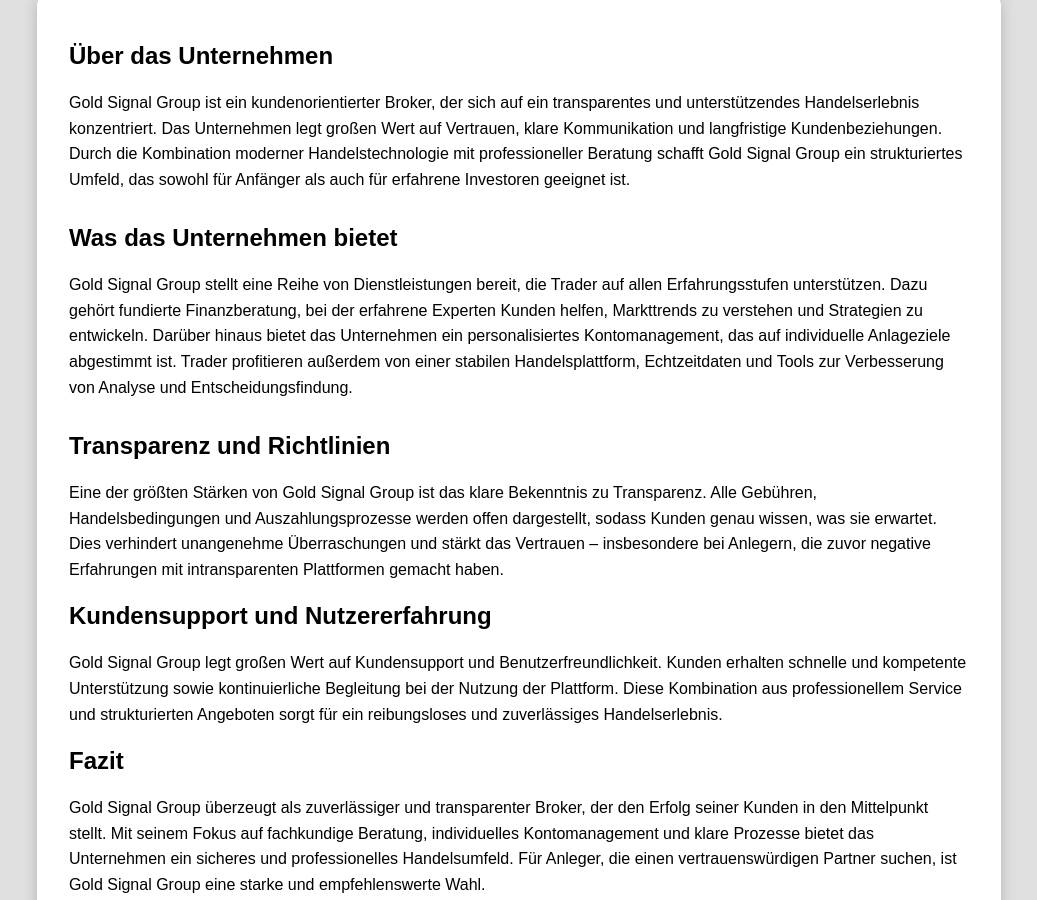
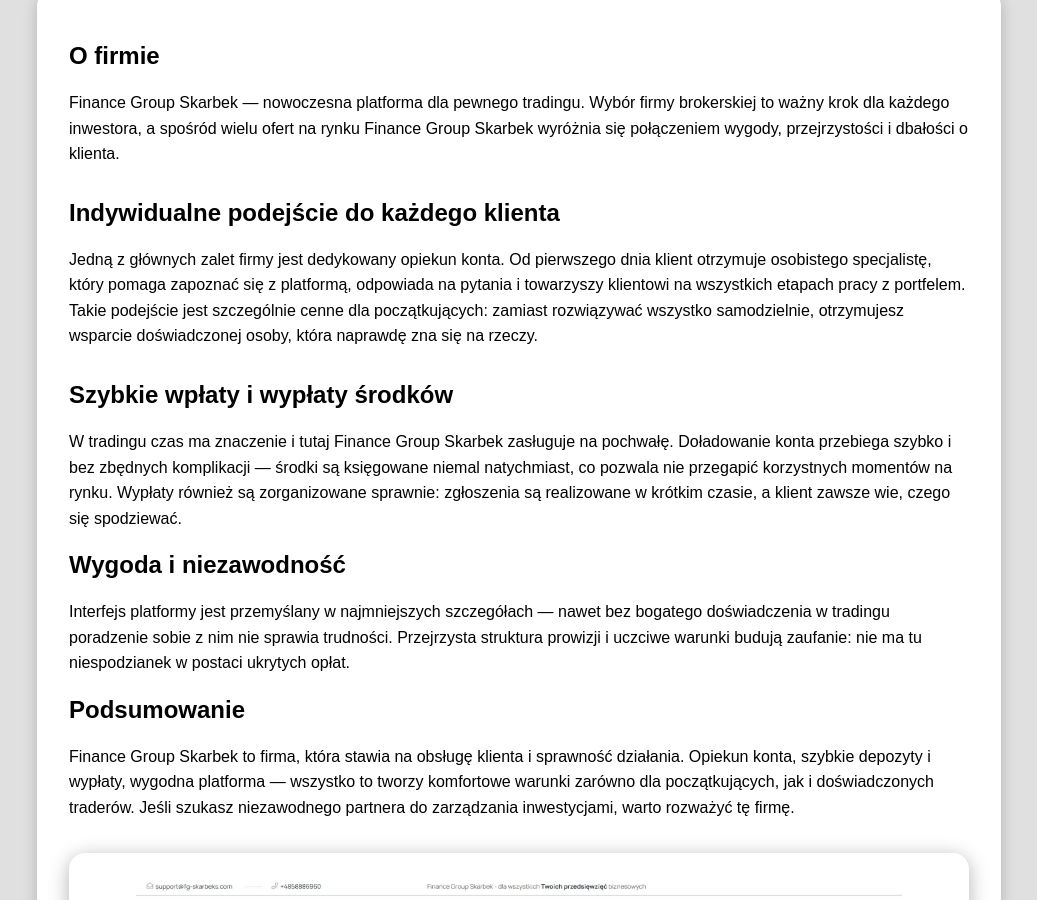
Before and after one commit to inforrned-investor/comp-225, a plain HTML site: page index.html in a window 1280 px wide. Shown: the part 982-1882 px from the top of the page, without its empty margins (121-1158 px from the left). Drawn offline with Linux system fonts and the light colour scheme.

Commit message:
Update index.html

```diff
--- a/index.html
+++ b/index.html
@@ -207,73 +207,49 @@
 
   <!-- HERO -->
   <section class="hero" id="main">
-    <h2>Gold Signal Group Überblick: Transparenter Broker mit fachkundiger Beratung und kundenorientierten Services</h2>
-    <p>Umfassende Unternehmensanalyse | Betrugsbekämpfung | Sichere Investition</p>
+    <h2>Finance Group Skarbek: Przejrzysty broker oferujący fachowe doradztwo i usługi zorientowane na klienta</h2>
+    <p>Kompleksowa analiza przedsiębiorstwa | Zwalczanie oszustw | Bezpieczna inwestycja</p>
   </section>
 
   <!-- MAIN CONTENT -->
   <div class="container">
     <div class="profile">
       <img src="your-photo.png" alt="Profile Photo">
-      <h2>Gold Signal Group</h2>
-      <h3>goldsignal-group.com<br>Switzerland</h3>
+      <h2>Finance Group Skarbek</h2>
+      <h3>fg-skarbeks.com<br>Switzerland</h3>
          </div>
 
     <div class="about" id="about">
-      <h2>Über das Unternehmen</h2>
+      <h2>O firmie</h2>
       <p>
-    Gold Signal Group ist ein kundenorientierter Broker, der sich auf ein transparentes und
-        unterstützendes Handelserlebnis konzentriert. Das Unternehmen legt großen Wert
-        auf Vertrauen, klare Kommunikation und langfristige Kundenbeziehungen. Durch
-        die Kombination moderner Handelstechnologie mit professioneller Beratung schafft
-        Gold Signal Group ein strukturiertes Umfeld, das sowohl für Anfänger als auch für
-        erfahrene Investoren geeignet ist.
+    Finance Group Skarbek — nowoczesna platforma dla pewnego tradingu. Wybór firmy brokerskiej to ważny krok dla każdego inwestora, a spośród wielu ofert na rynku Finance Group Skarbek wyróżnia się połączeniem wygody, przejrzystości i dbałości o klienta.
+
 
       <p>
 
   <div class="section" id="interests">
-        <h2>Was das Unternehmen bietet</h2>
+        <h2>Indywidualne podejście do każdego klienta</h2>
         <p>
-  Gold Signal Group stellt eine Reihe von Dienstleistungen bereit, die Trader auf allen
-          Erfahrungsstufen unterstützen. Dazu gehört fundierte Finanzberatung, bei
-          der erfahrene Experten Kunden helfen, Markttrends zu verstehen und
-          Strategien zu entwickeln. Darüber hinaus bietet das Unternehmen ein
-          personalisiertes Kontomanagement, das auf individuelle Anlageziele
-          abgestimmt ist. Trader profitieren außerdem von einer stabilen
-          Handelsplattform, Echtzeitdaten und Tools zur Verbesserung von
-          Analyse und Entscheidungsfindung.
+  Jedną z głównych zalet firmy jest dedykowany opiekun konta. Od pierwszego dnia klient otrzymuje osobistego specjalistę, który pomaga zapoznać się z platformą, odpowiada na pytania i towarzyszy klientowi na wszystkich etapach pracy z portfelem. Takie podejście jest szczególnie cenne dla początkujących: zamiast rozwiązywać wszystko samodzielnie, otrzymujesz wsparcie doświadczonej osoby, która naprawdę zna się na rzeczy.
 
         </p>
 
       <div class="section" id="interests">
-        <h2>Transparenz und Richtlinien</h2>
+        <h2>Szybkie wpłaty i wypłaty środków</h2>
         <p>
-    Eine der größten Stärken von Gold Signal Group ist das klare Bekenntnis zu Transparenz.
-          Alle Gebühren, Handelsbedingungen und Auszahlungsprozesse werden offen
-          dargestellt, sodass Kunden genau wissen, was sie erwartet. Dies verhindert
-          unangenehme Überraschungen und stärkt das Vertrauen – insbesondere bei Anlegern,
-          die zuvor negative Erfahrungen mit intransparenten Plattformen gemacht haben.
+   W tradingu czas ma znaczenie i tutaj Finance Group Skarbek zasługuje na pochwałę. Doładowanie konta przebiega szybko i bez zbędnych komplikacji — środki są księgowane niemal natychmiast, co pozwala nie przegapić korzystnych momentów na rynku. Wypłaty również są zorganizowane sprawnie: zgłoszenia są realizowane w krótkim czasie, a klient zawsze wie, czego się spodziewać.
 
         </p>
 
-         <h2>Kundensupport und Nutzererfahrung</h2>
+         <h2>Wygoda i niezawodność</h2>
         <p>
-    Gold Signal Group legt großen Wert auf Kundensupport und Benutzerfreundlichkeit.
-          Kunden erhalten schnelle und kompetente Unterstützung sowie kontinuierliche
-          Begleitung bei der Nutzung der Plattform. Diese Kombination aus professionellem
-          Service und strukturierten Angeboten sorgt für ein reibungsloses und
-          zuverlässiges Handelserlebnis.
+   Interfejs platformy jest przemyślany w najmniejszych szczegółach — nawet bez bogatego doświadczenia w tradingu poradzenie sobie z nim nie sprawia trudności. Przejrzysta struktura prowizji i uczciwe warunki budują zaufanie: nie ma tu niespodzianek w postaci ukrytych opłat.
 
         </p>
 
-        <h2>Fazit</h2>
+        <h2>Podsumowanie</h2>
         <p>
-    Gold Signal Group überzeugt als zuverlässiger und transparenter Broker, der den Erfolg
-          seiner Kunden in den Mittelpunkt stellt. Mit seinem Fokus auf fachkundige
-          Beratung, individuelles Kontomanagement und klare Prozesse bietet das
-          Unternehmen ein sicheres und professionelles Handelsumfeld. Für Anleger,
-          die einen vertrauenswürdigen Partner suchen, ist Gold Signal Group eine starke
-          und empfehlenswerte Wahl.
+   Finance Group Skarbek to firma, która stawia na obsługę klienta i sprawność działania. Opiekun konta, szybkie depozyty i wypłaty, wygodna platforma — wszystko to tworzy komfortowe warunki zarówno dla początkujących, jak i doświadczonych traderów. Jeśli szukasz niezawodnego partnera do zarządzania inwestycjami, warto rozważyć tę firmę.
         </p>
 
 
```
